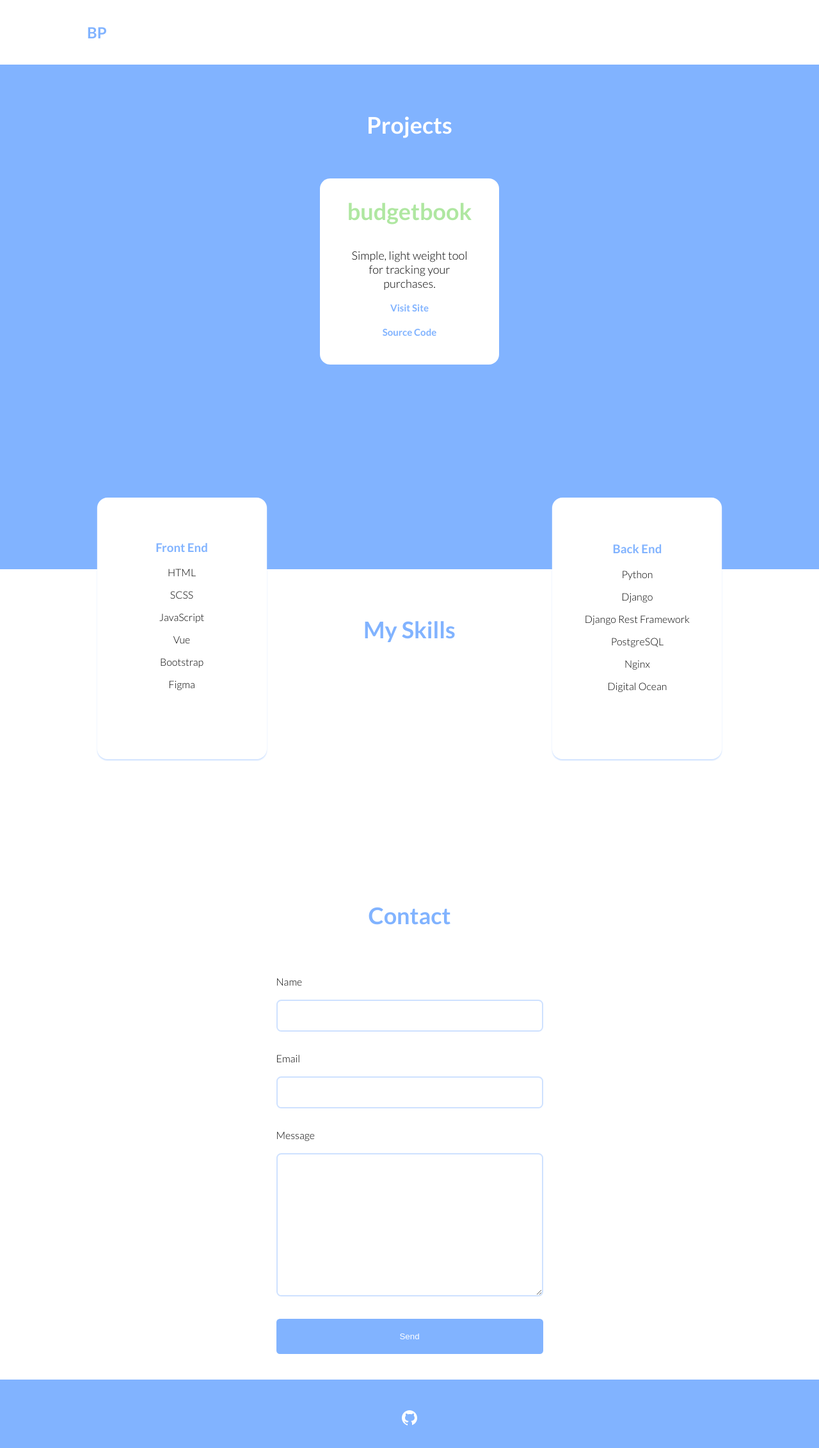
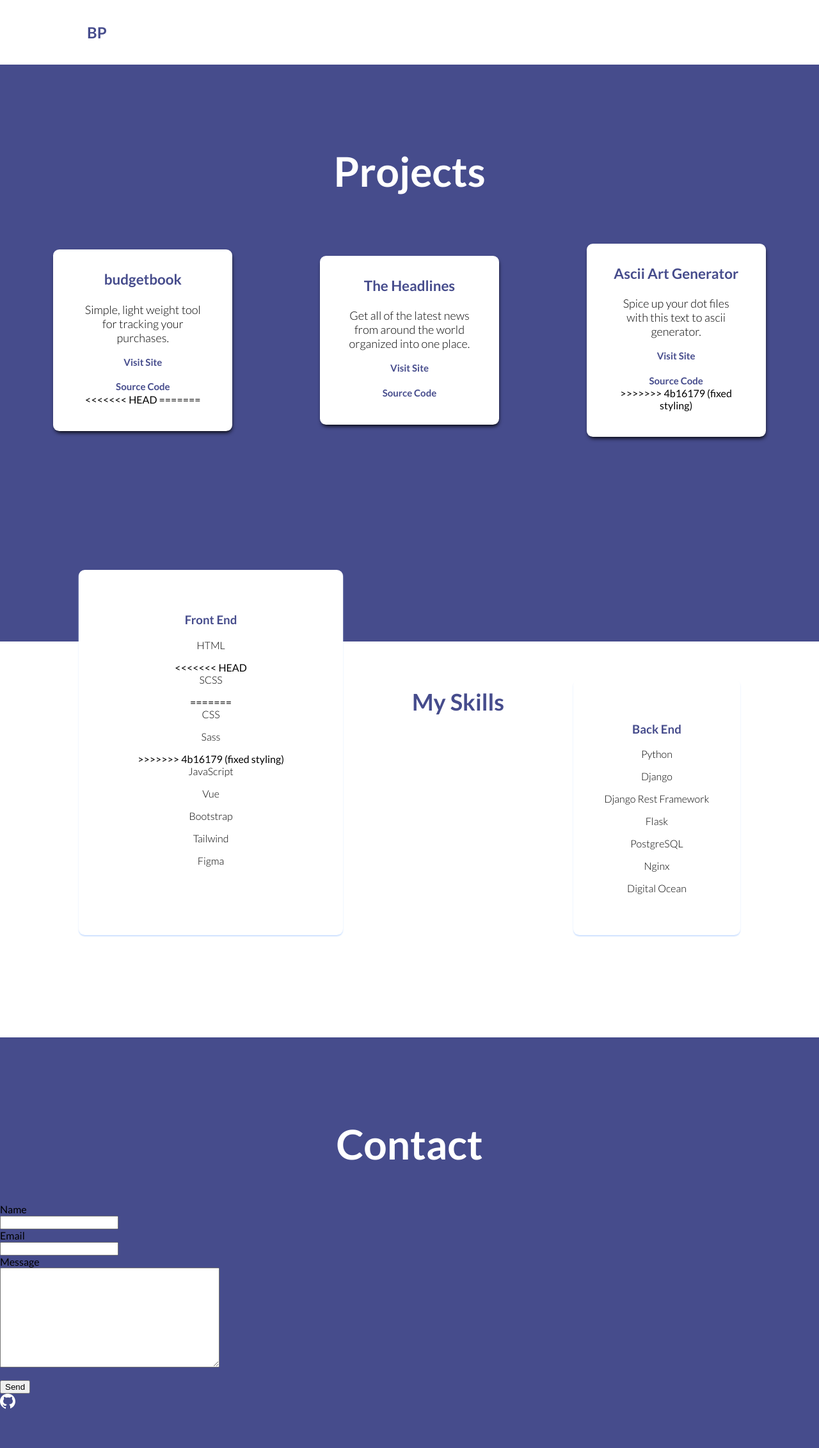
Before and after one commit to DaTinkerer/my_portfolio, a Django app: page / in a window 1280 px wide. Shown: the whole page at 64% size. After the commit the page ends 2203 px from the top, so only its background shows below. Run offline with Django 3.2, Linux system fonts and the light colour scheme; some libraries are stand-ins or nearby versions.

Commit message:
fixed styling

```diff
--- a/src/portfolio/templates/portfolio/index.html
+++ b/src/portfolio/templates/portfolio/index.html
@@ -23,11 +23,11 @@
       <h2 class="logo">BP</h2>
     </section>
 
+    <h1 class="section-title">Projects</h1>
     <section class="projects-section">
-      <h1 class="section-title">Projects</h1>
-      <div class="project-content">
-        <div class="visit-div">
-          <h3>budgetbook</h3>
+      <div class="project-container">
+        <div class="project-content">
+          <h3 class="bb-title">budgetbook</h3>
           <p class="description">
             Simple, light weight tool for tracking your purchases.
           </p>
@@ -41,9 +41,56 @@
             class="link"
             >Source Code</a
           >
+<<<<<<< HEAD
+=======
+        </div>
+      </div>
+
+
+      <div class="project-container">
+
+        <div class="project-content">
+          <h3 class="hl-title" >The Headlines</h3>
+          <p class="description">
+            Get all of the latest news from around the world organized into one
+            place.
+          </p>
+          <a href="https://headlines.icu/" target="_blank" class="link"
+            >Visit Site</a
+          >
+          <br />
+          <a
+            href="https://github.com/n00bkoder/headlines"
+            target="_blank"
+            class="link"
+            >Source Code</a
+          >
+        </div>
+      </div>
+
+      <div class="project-container">
+        <div class="project-content">
+          <h3 class="aa-title" >Ascii Art Generator</h3>
+          <p class="description">
+            Spice up your dot files with this
+            text to ascii generator.
+          </p>
+          <a href="https://www.aagen.xyz/" target="_blank" class="link"
+            >Visit Site</a
+          >
+          <br />
+          <a
+            href="https://github.com/n00bkoder/asciiartproj"
+            target="_blank"
+            class="link"
+            >Source Code</a
+          >
+>>>>>>> 4b16179 (fixed styling)
         </div>
       </div>
     </section>
+
+    <div class="skills-cont">
 
     <section class="skills-section">
       <div id="frontend-skills" class="skills-div">
@@ -51,10 +98,16 @@
 
         <ul class="skills-list">
           <li>HTML</li>
+<<<<<<< HEAD
           <li>SCSS</li>
+=======
+          <li>CSS</li>
+          <li>Sass</li>
+>>>>>>> 4b16179 (fixed styling)
           <li>JavaScript</li>
           <li>Vue</li>
           <li>Bootstrap</li>
+          <li>Tailwind</li>
           <li>Figma</li>
         </ul>
       </div>
@@ -68,12 +121,14 @@
           <li>Python</li>
           <li>Django</li>
           <li>Django Rest Framework</li>
+          <li>Flask</li>
           <li>PostgreSQL</li>
           <li>Nginx</li>
           <li>Digital Ocean</li>
         </ul>
       </div>
     </section>
+    </div>
     <section class="contact-section">
       <h1 class="section-title">Contact</h1>
 
--- a/src/static/css/style.css
+++ b/src/static/css/style.css
@@ -3,7 +3,7 @@
   margin: 0;
   padding: 0;
   font-family: "Lato", sans-serif;
-  background: #81b3ff;
+  background: #464c8c;
 }
 
 .top-div {
@@ -12,7 +12,7 @@
 }
 
 .top-div .logo {
-  color: #81b3ff;
+  color: #464c8c;
   margin-left: 5em;
 }
 
@@ -22,54 +22,83 @@
   }
 }
 
-.projects-section .section-title {
+.section-title {
   color: #fff;
   text-align: center;
   margin-top: 2em;
   font-size: 36px;
 }
 
-.projects-section .project-content {
-  display: flex;
-  justify-content: center;
+.projects-section {
+  display: grid;
+  place-items: center;
+  margin-left: auto;
+  margin-right: auto;
+  max-width: 1250px;
 }
 
-.projects-section .project-content .visit-div {
+@media (min-width: 700px) {
+  .projects-section {
+    grid-template-columns: repeat(2, 1fr);
+  }
+}
+
+@media (min-width: 1000px) {
+  .projects-section {
+    grid-template-columns: repeat(3, 1fr);
+  }
+}
+
+.section-title {
+  color: #fff;
+  text-align: center;
+  margin-top: 2em;
+  font-size: 4rem;
+}
+
+.project-container .project-content {
   background: #fff;
+  box-shadow: 1px 4px 6px -2px #000000;
   text-align: center;
-  width: 200px;
-  min-width: 200px;
-  border-radius: 1em;
+  max-width: 200px;
+  border-radius: 0.6em;
   padding: 2.5em;
   margin-top: 2em;
 }
 
-.projects-section .project-content .visit-div h3 {
-  color: #afe7a1;
+.project-container .project-content h3 {
+  color: #464c8c;
   font-weight: 700;
-  font-size: 36px;
+  font-size: 1.4rem;
   margin-top: -0.3em;
 }
 
-.projects-section .project-content .visit-div .description {
+.project-container .project-content .description {
   font-weight: 300;
   font-size: 18px;
 }
 
-.projects-section .project-content .visit-div .link {
+.project-container .project-content .link {
   display: block;
   text-decoration: none;
-  color: #81b3ff;
+  color: #464c8c;
   font-size: 15px;
   margin-bottom: 0.1em;
   font-weight: 700;
 }
 
+.skills-cont {
+  width: 100%;
+  background-color: #fff;
+}
+
 .skills-section {
   display: flex;
   justify-content: space-between;
-  background: #fff;
   margin-top: 20em;
+  margin-left: auto;
+  margin-right: auto;
+  max-width: 1250px;
 }
 
 @media (max-width: 600px) {
@@ -79,7 +108,7 @@
 }
 
 .skills-section .section-title {
-  color: #81b3ff;
+  color: #464c8c;
   font-size: 36px;
   margin-top: 2em;
   text-align: center;
@@ -94,7 +123,7 @@
 .skills-section .skills-div {
   background: white;
   box-shadow: 0 2px 2px #cee1ff;
-  border-radius: 1em;
+  border-radius: 0.6em;
   padding: 3em;
   margin: auto;
   margin-bottom: 10em;
@@ -102,7 +131,7 @@
 }
 
 .skills-section .skills-div .skills-sub-heading {
-  color: #81b3ff;
+  color: #464c8c;
 }
 
 .skills-section .skills-div .skills-list {
@@ -129,22 +158,22 @@
   }
 }
 
-.skills-section #backend-skills {
+.skills-section #frontend-skills #backend-skills {
   margin-top: -7em;
   padding: 3.156em;
 }
 
 @media (max-width: 600px) {
-  .skills-section #backend-skills {
+  .skills-section #frontend-skills #backend-skills {
     z-index: 99;
     margin-top: -13em;
     border-top-left-radius: 0em;
     border-top-right-radius: 0em;
-    border-top: solid .1px #e7f0ff;
+    border-top: solid 0.1px #e7f0ff;
   }
 }
 
-.contact-section {
+.skills-section .contact-section {
   padding-top: 2em;
   background: #fff;
   display: flex;
@@ -153,91 +182,91 @@
   margin-bottom: 3em;
 }
 
-.contact-section .section-title {
-  color: #81b3ff;
+.skills-section .contact-section .section-title {
+  color: #464c8c;
   font-size: 36px;
   margin-bottom: 2em;
 }
 
-.contact-section .fieldWrapper {
+.skills-section .contact-section .fieldWrapper {
   margin-bottom: 2em;
 }
 
-.contact-section .fieldWrapper label {
+.skills-section .contact-section .fieldWrapper label {
   display: block;
   font-weight: 300;
 }
 
-.contact-section .fieldWrapper .input {
+.skills-section .contact-section .fieldWrapper .input {
   font-size: 15px;
   font-family: "Lato", sans-serif;
   padding: 20px;
   border-radius: 0.5em;
   box-sizing: border-box;
-  border: #cee1ff 2px solid;
+  border: #a3abff 2px solid;
   width: 417px;
 }
 
+.skills-section .contact-section .fieldWrapper .input:focus {
+  outline: none;
+  background-color: #F2F3FF;
+}
+
 @media (max-width: 465px) {
-  .contact-section .fieldWrapper .input {
+  .skills-section .contact-section .fieldWrapper .input {
     width: 300px;
   }
 }
 
 @media (orientation: landscape) {
-  .contact-section .fieldWrapper .input {
+  .skills-section .contact-section .fieldWrapper .input {
     width: 417px;
   }
 }
 
-.contact-section .fieldWrapper #id_name,
-.contact-section .fieldWrapper #id_email {
+.skills-section .contact-section .fieldWrapper #id_name,
+.skills-section .contact-section .fieldWrapper #id_email {
   height: 50px;
 }
 
-.contact-section #submit {
+.skills-section .contact-section #submit {
   width: 417px;
   padding: 20px;
   padding-left: 25px;
   padding-right: 25px;
   margin-bottom: 3em;
-  background: #81b3ff;
+  background: #464c8c;
   color: #fff;
   border-radius: 0.4em;
   border-style: none;
-  border-color: #81b3ff;
+  border-color: #464c8c;
 }
 
-.contact-section #submit:hover {
+.skills-section .contact-section #submit:hover {
   cursor: pointer;
-}
-
-.contact-section #submit:active {
-  background: #638bc7;
+  background-color: #2d325c;
 }
 
 @media (max-width: 465px) {
-  .contact-section #submit {
+  .skills-section .contact-section #submit {
     width: 300px;
   }
 }
 
-.contact-section .success {
+.skills-section .contact-section .success {
   color: #057e05;
   font-weight: 300;
   font-size: 20px;
   display: none;
 }
 
-.footer {
+.skills-section .footer {
   display: flex;
   justify-content: center;
   margin-bottom: 2em;
 }
 
-.footer a {
+.skills-section .footer a {
   display: block;
   text-decoration: none;
 }
-
-/*# sourceMappingURL=../css/style.css.map */
```
Also changed, not shown: src/static/scss/main.scss (+49 -23 lines), src/static/images/ascii.png (added), src/static/images/headlines.png (added), src/static/images/table3.png (added), 8 other files.
